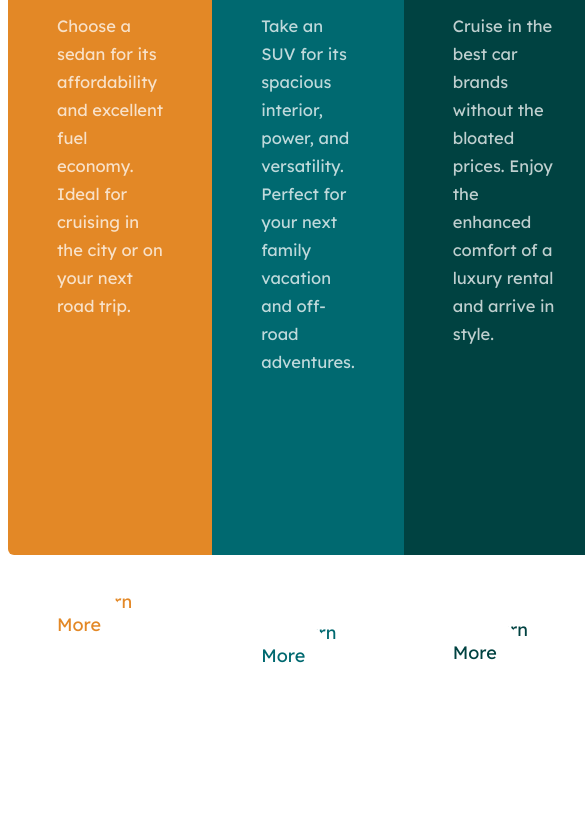
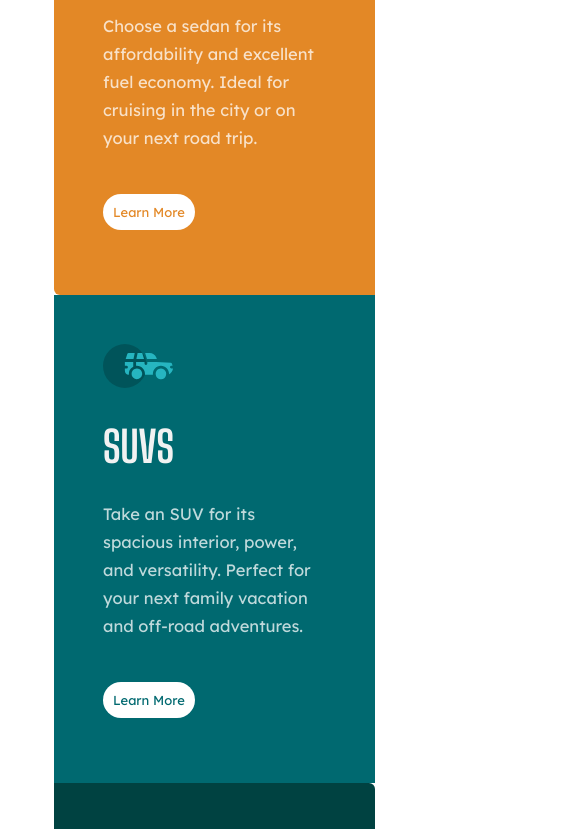
Before and after one commit to Cristiano-Monteiro/Project-FrontEnd-basic-03, a plain HTML site: page index.html in a window 390 px wide. Shown: the part 308-1137 px from the top of the page, 585 px wide, since content can reach past the window. Before the commit the page ends 995 px from the top, so only its background shows below. Drawn offline with Linux system fonts and the light colour scheme.

Commit message:
Modification-05

```diff
--- a/style.css
+++ b/style.css
@@ -14,7 +14,6 @@ main{
 }
 
 div{
-    background-color: hsl(31, 77%, 52%);
     width: 243px;
     height: 450px;
     padding: 49px;
@@ -37,16 +36,29 @@ p{
 a{
     background-color: white;
     padding: 20px;
-    padding-left: 45px;
-    padding-right: 45px;
+    padding-left: 35px;
+    padding-right: 35px;
     border-radius: 30px;
     text-decoration: none;
-    color: hsl(31, 77%, 52%);
     font-size: 18px;
 }
 
 img{
     width: 70px;
+}
+
+.MainDiv1{
+    background-color: hsl(31, 77%, 52%);
+}
+
+.MainDiv1 a{
+    color: hsl(31, 77%, 52%);
+}
+
+.MainDiv1 a:hover{
+    background-color: hsl(31, 77%, 52%);
+    color: white;
+    border: 2px solid;
 }
 
 .MainDiv2{
@@ -58,6 +70,12 @@ img{
     color: hsl(184, 100%, 22%);
 }
 
+.MainDiv2 a:hover{
+    background-color: hsl(184, 100%, 22%);
+    color: white;
+    border: 2px solid;
+}
+
 .MainDiv3{
     border-radius: 0px 6px 6px 0px;
     background-color: hsl(179, 100%, 13%);
@@ -67,42 +85,71 @@ img{
     color: hsl(179, 100%, 13%);
 }
 
-@media screen and (max-width: 1240px) {
+.MainDiv3 a:hover{
+    background-color: hsl(179, 100%, 13%);
+    color: white;
+    border: 2px solid;
+}
+
+@media screen and (max-width: 1024px) {
     main{
         display: flex;
-        margin-left: 0;
-        margin-right: 0;
+        margin-left: 185px;
+        margin-right: 175px;
         margin-top: 115px;
+        margin-bottom: 115px;
     }
 
     div{
-        width: 543px;
+        width: 243px;
+        height: 550px;
+    }
+
+    p{
+        margin-bottom: 50px;
+    }
+
+    a{
+        padding: 10px;
+        padding-left: 10px;
+        padding-right: 10px;
+        font-size: 13px;
     }
 }
 
-@media screen and (max-width: 890px) {
+@media screen and (max-width: 768px) {
     main{
-        margin-bottom: 115px
+        margin-left: 83px;
+        margin-right: 83px;
     }
 
     div{
-        width: 543px;
-        height: 650px;
+        height: 590px;
+    }
+}
+
+@media screen and (max-width: 425px) {
+    main{
+        display: block;
+        margin-left: 46px;
+        margin-right: 46px;
+        margin-top: 115px;
+        margin-bottom: 115px;
+    }
+
+    div{
+        width: 223px;
+        height: 390px;
+        padding: 49px;
+        border-radius: 6px 0px 0px 6px;
     }
 
     p{
-        margin-bottom: 270px;
-    }
-
-    a{
-        padding: 20px;
-        padding-left: 25px;
-        padding-right: 25px;
-        font-size: 18px;
+        margin-bottom: 50px;
     }
 
     .MainDiv2 p{
-        margin-bottom: 245px;
+        margin-bottom: 50px;
     }
 }
 
@@ -130,3 +177,28 @@ img{
         margin-bottom: 50px;
     }
 }
+
+@media screen and (max-width: 320px) {
+    main{
+        display: block;
+        margin-left: 16px;
+        margin-right: 16px;
+        margin-top: 115px;
+        margin-bottom: 115px;
+    }
+
+    div{
+        width: 170px;
+        height: 400px;
+        padding: 49px;
+        border-radius: 6px 0px 0px 6px;
+    }
+
+    p{
+        margin-bottom: 50px;
+    }
+
+    .MainDiv2 p{
+        margin-bottom: 50px;
+    }
+}
```
